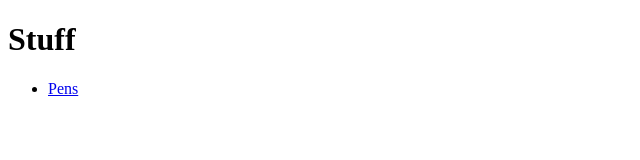
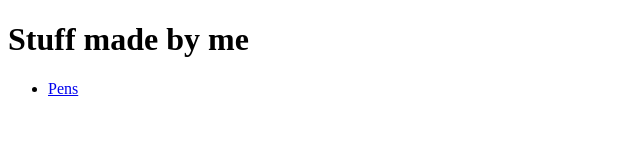
Before and after one commit to bl-rd/daily-ui, a website: page html/templates/root.html in a window 1280 px wide. Shown: the whole page, without its empty margins (0-640 px from the left). Drawn offline with Linux system fonts and the light colour scheme.

Commit message:
Quick update of readme file - needs more detail still

```diff
--- a/html/templates/root.html
+++ b/html/templates/root.html
@@ -11,7 +11,7 @@
   <style>/* CSS_INCLUDE */</style>
 </head>
 <body>
-  <h1>Stuff</h1>
+  <h1>Stuff made by me</h1>
   <nav>
     <ul>
       <li>
```
Also changed, not shown: readme.md.
